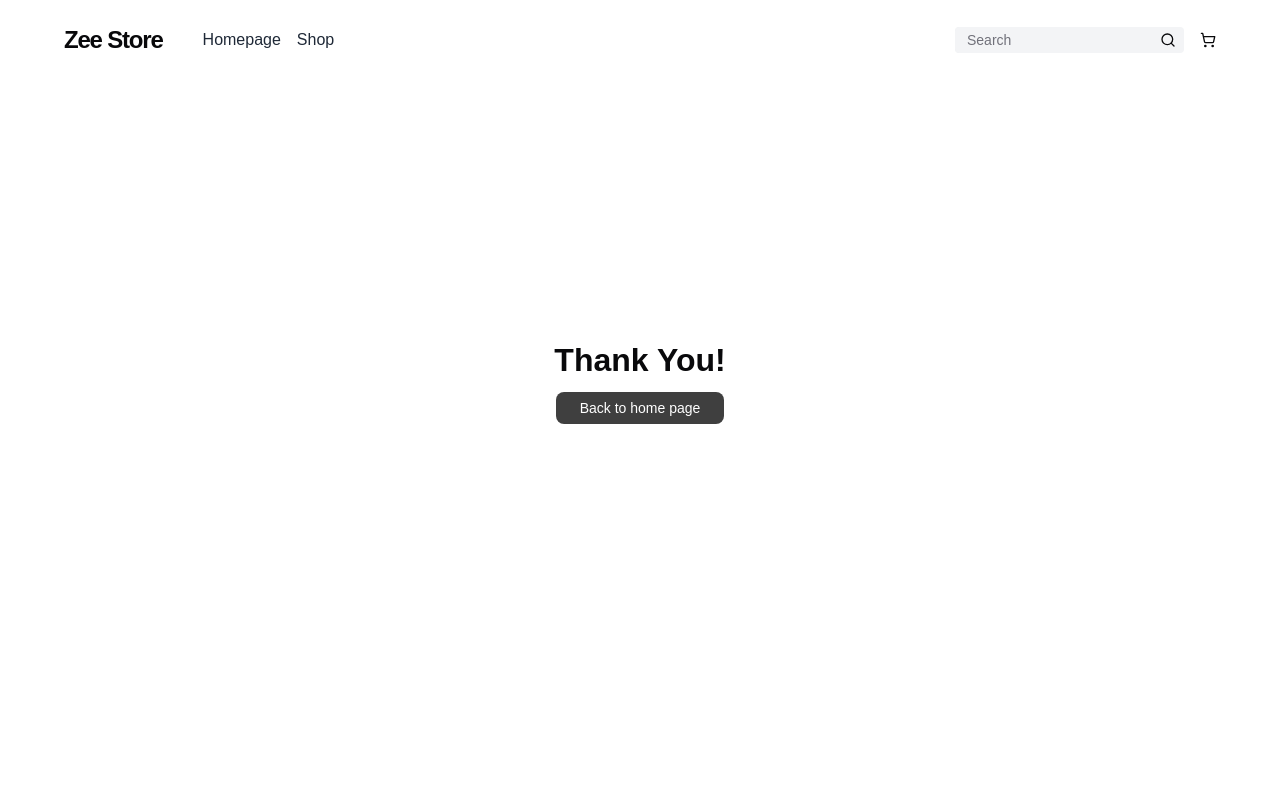
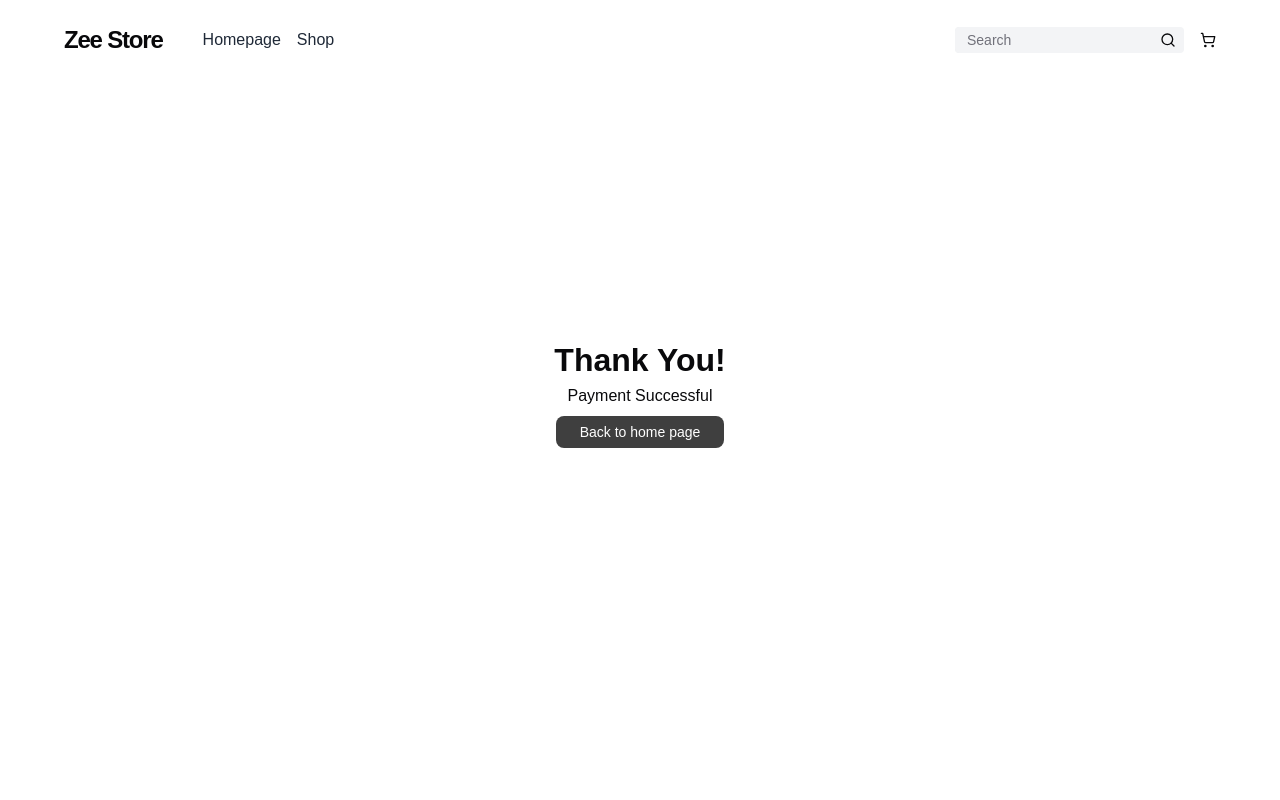
Before and after one commit to MuradSiddiqui/Cloud-Webshop-Frontend, a Next.js app: page /thankyou in a window 1280 px wide. Shown: the top 800 px of the page. Built offline with nearby package versions, Linux system fonts and the light colour scheme.

Commit message:
payment successfull

```diff
--- a/app/thankyou/page.tsx
+++ b/app/thankyou/page.tsx
@@ -5,6 +5,7 @@ const Success = () => {
   return (
     <div className="success-message">
       <h1>Thank You!</h1>
+      <h3>Payment Successful</h3>
       <div className="btn-wrapper">
         <a href="/" >Back to home page</a>
       </div>
```
